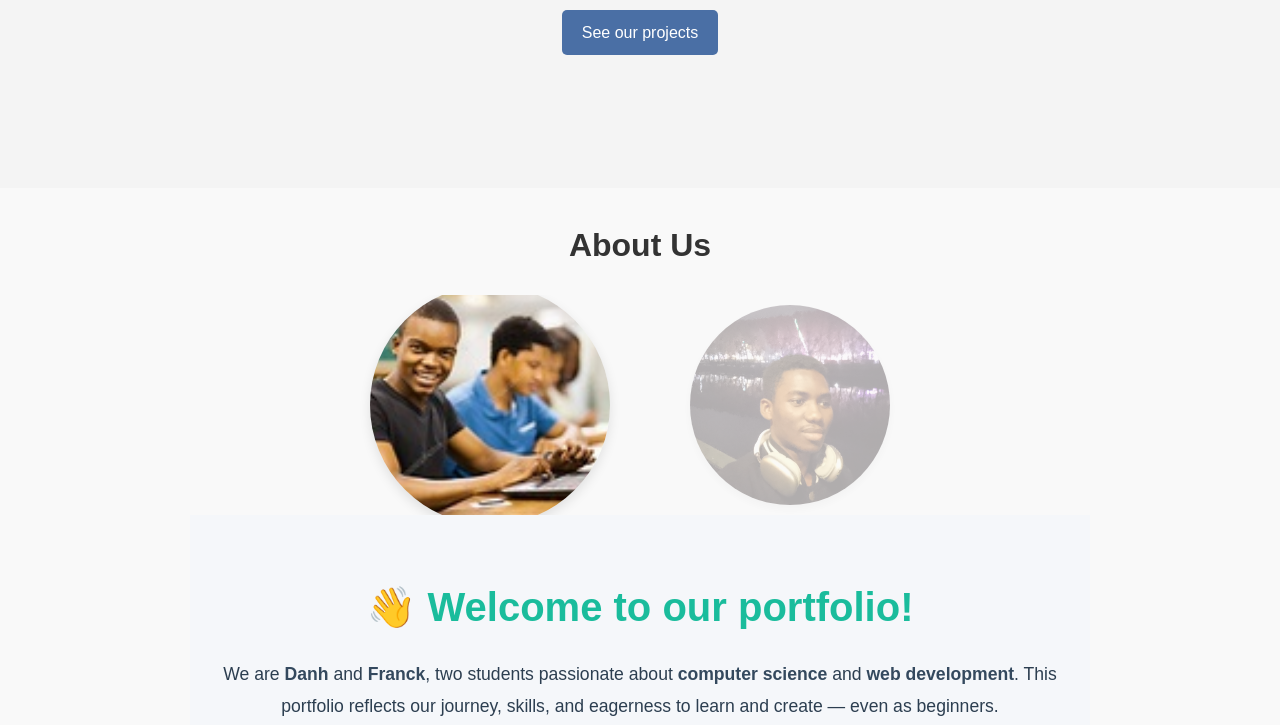
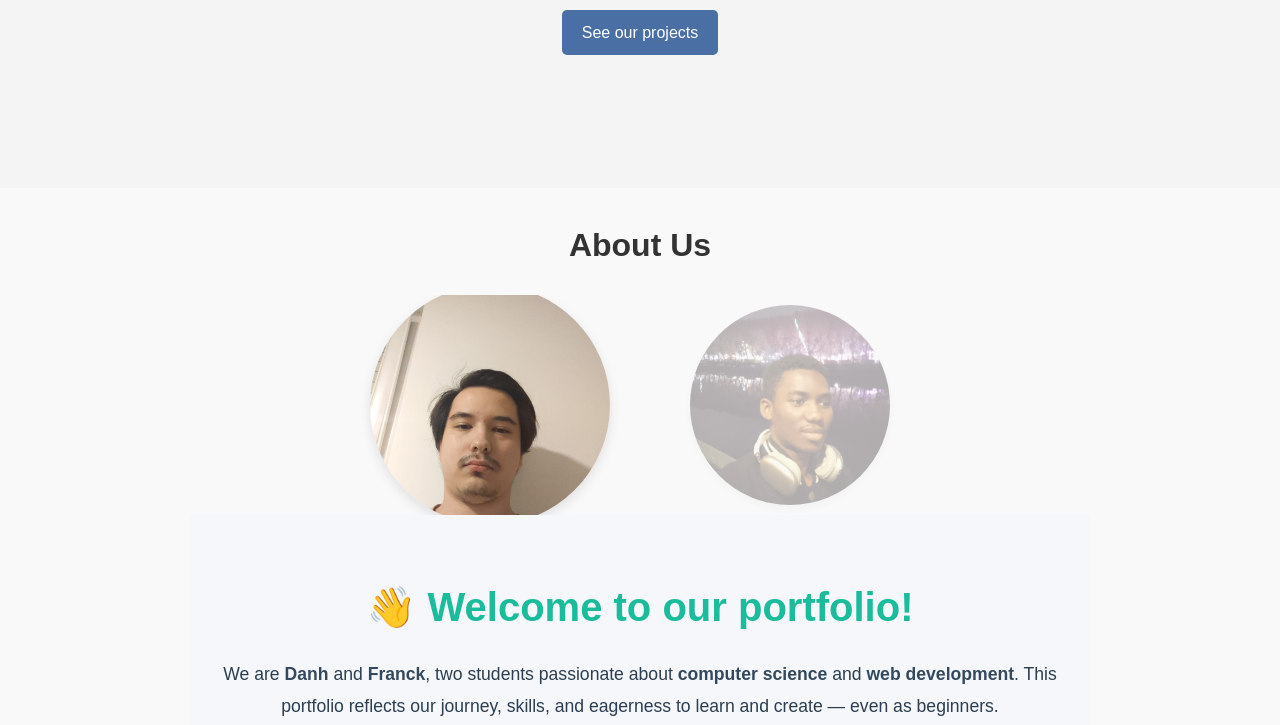
Before and after one commit to Frank-available/portfolio-2.0, a plain HTML site: page index.html in a window 1280 px wide. Shown: the part 612-1337 px from the top of the page. Drawn offline with Linux system fonts and the light colour scheme.

Commit message:
Sauvegarde avant rebase

```diff
--- a/index.html
+++ b/index.html
@@ -43,7 +43,7 @@
 
             <div class="about-carousel-container">
                 <div class="about-carousel">
-                    <img src="images/photo etudiant.jpg" alt="Photo of Danh" class="about-profile-img danh-img" />
+                    <img src="images/tuto_anglais_picture_danh.jpg" alt="Photo of Danh" class="about-profile-img danh-img" />
                     <img src="images/tuto_ang_picture_franck.jpg" alt="Photo of Franck" class="about-profile-img franck-img" />
                 </div>
             </div>
```
Also changed, not shown: images/tuto_anglais_picture_danh.jpg (added).
